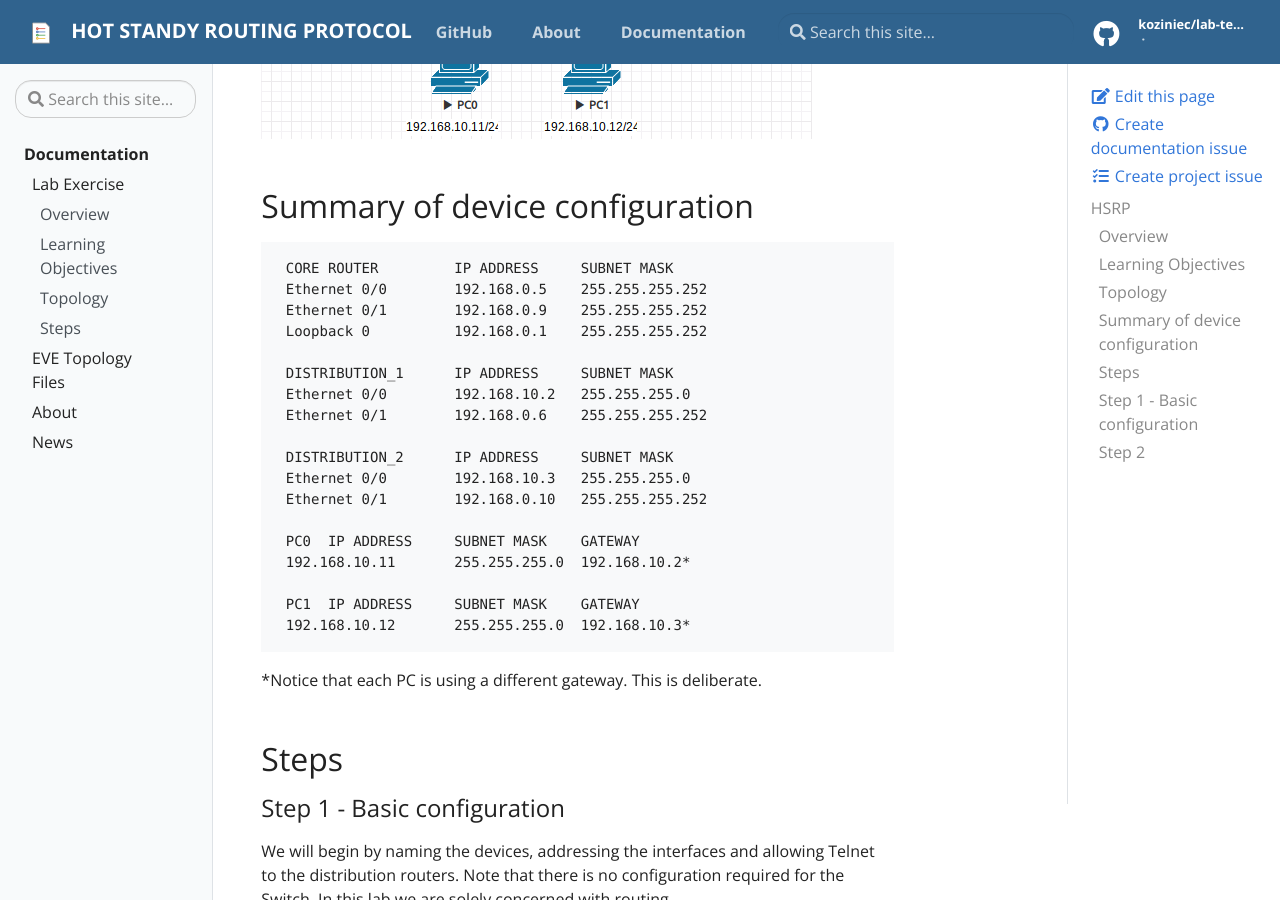
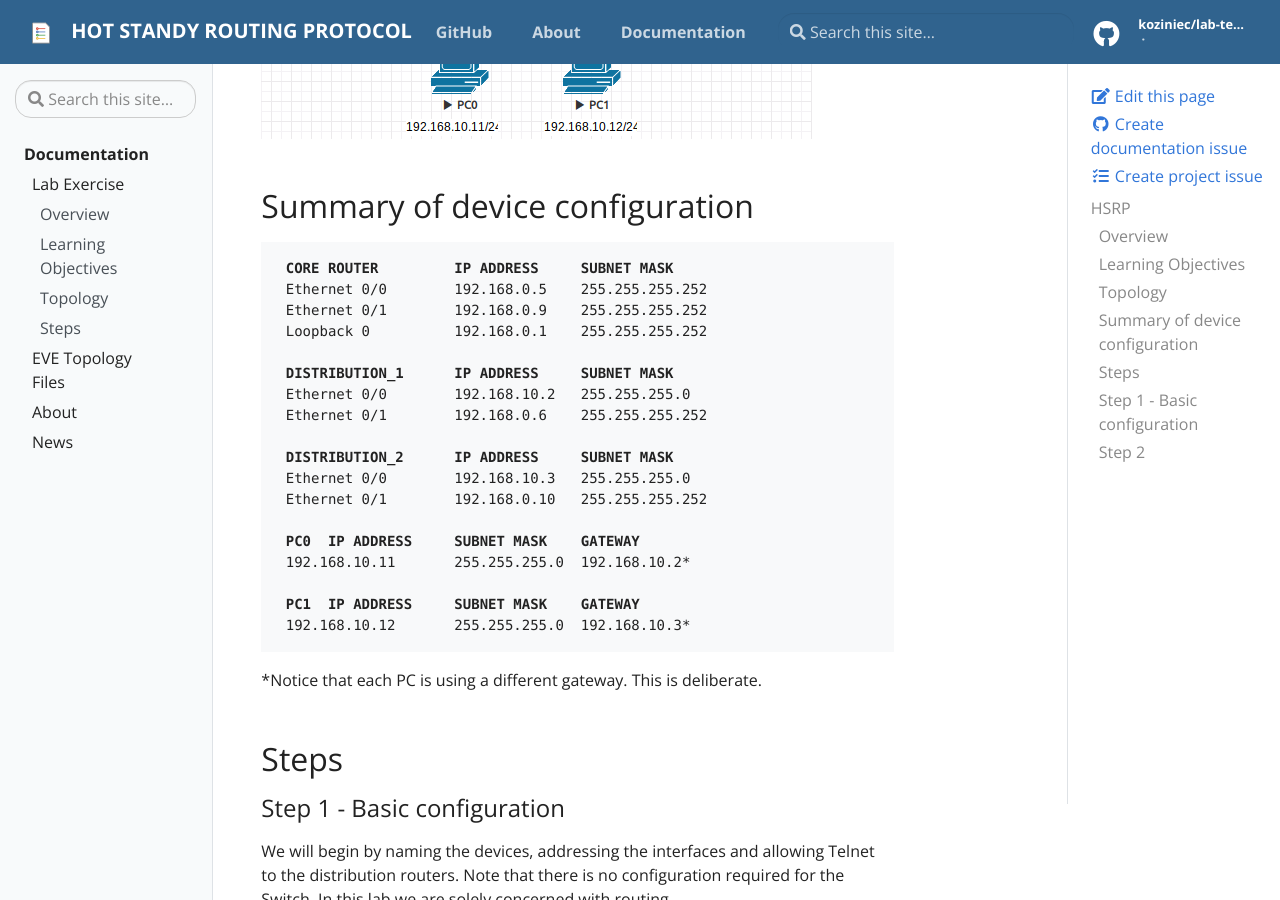
Before and after one commit to koziniec/HSRP, a Jekyll site: the page built from _docs/lab-exercise.md, in a window 1280 px wide and 900 px high, scrolled down 1459 px. Built offline with Jekyll 4.4.1, drawn with Linux system fonts in a browser that asks for light colours.

```diff
--- a/_docs/lab-exercise.md
+++ b/_docs/lab-exercise.md
@@ -27,23 +27,23 @@ At the end of this lab you should be able to:
 
 ## Summary of device configuration
 <pre>
- CORE ROUTER         IP ADDRESS     SUBNET MASK
+ <b>CORE ROUTER         IP ADDRESS     SUBNET MASK</b>
  Ethernet 0/0        192.168.0.5    255.255.255.252
  Ethernet 0/1        192.168.0.9    255.255.255.252
  Loopback 0          192.168.0.1    255.255.255.252
 
- DISTRIBUTION_1      IP ADDRESS     SUBNET MASK
+ <b>DISTRIBUTION_1      IP ADDRESS     SUBNET MASK</b>
  Ethernet 0/0        192.168.10.2   255.255.255.0
  Ethernet 0/1        192.168.0.6    255.255.255.252
 
- DISTRIBUTION_2      IP ADDRESS     SUBNET MASK
+ <b>DISTRIBUTION_2      IP ADDRESS     SUBNET MASK</b>
  Ethernet 0/0        192.168.10.3   255.255.255.0
  Ethernet 0/1        192.168.0.10   255.255.255.252
 
- PC0  IP ADDRESS     SUBNET MASK    GATEWAY
+ <b>PC0  IP ADDRESS     SUBNET MASK    GATEWAY</b>
  192.168.10.11       255.255.255.0  192.168.10.2*
 
- PC1  IP ADDRESS     SUBNET MASK    GATEWAY
+ <b>PC1  IP ADDRESS     SUBNET MASK    GATEWAY</b>
  192.168.10.12       255.255.255.0  192.168.10.3*
 </pre>
 
```
